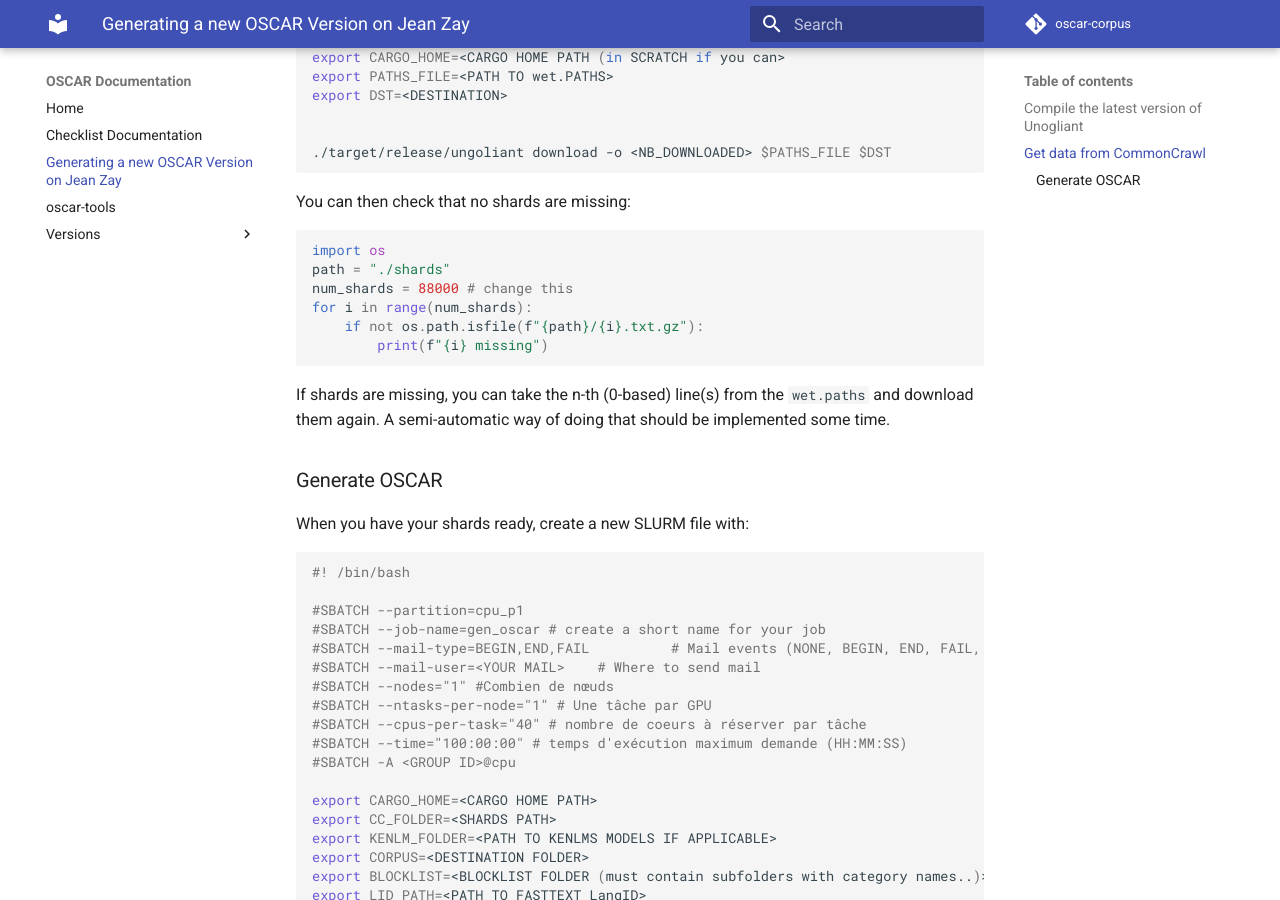
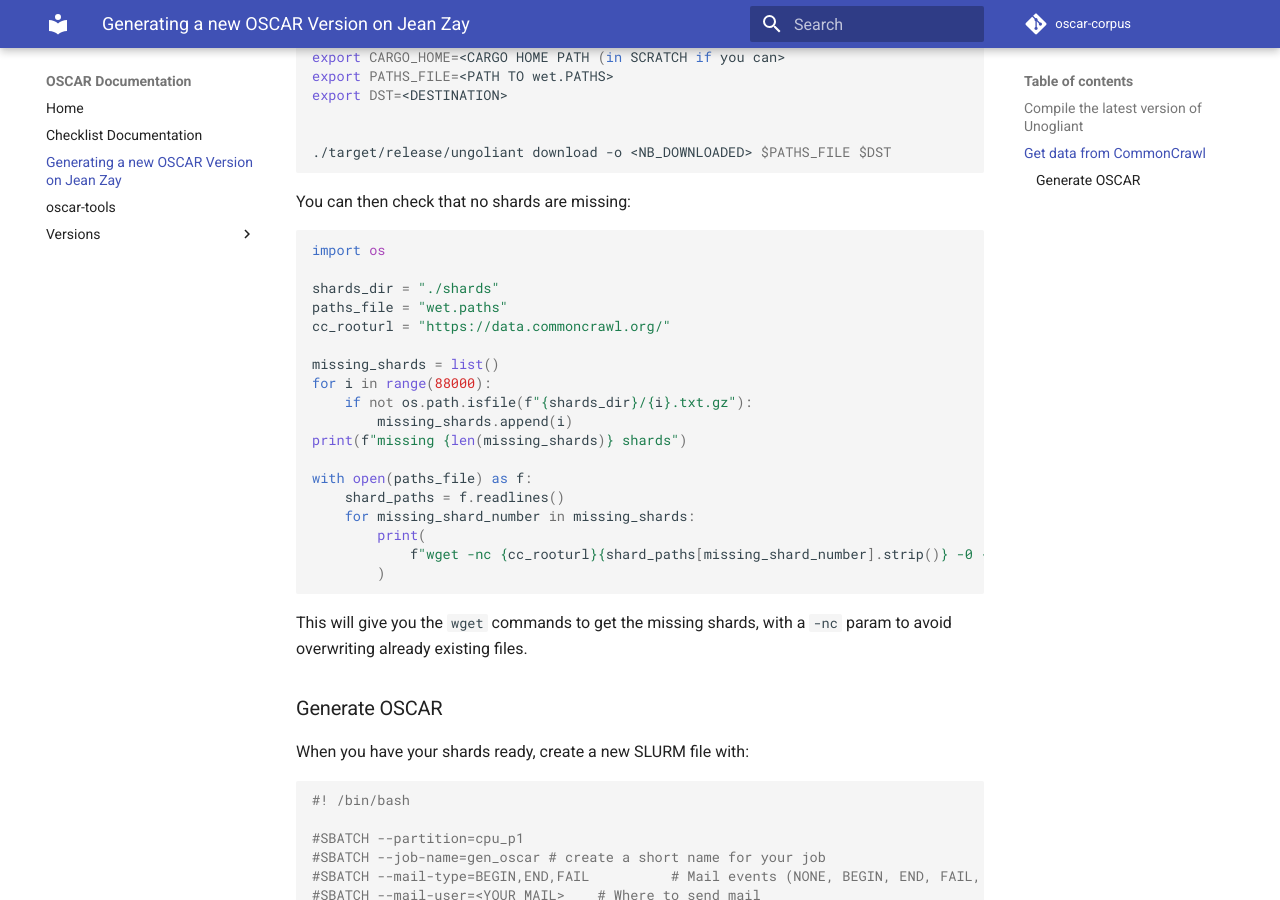
Before and after one commit to oscar-project/documentation, an MkDocs documentation site: the page built from docs/generation-jeanzay.md, in a window 1280 px wide and 900 px high, scrolled down 1463 px. Built offline with MkDocs 1.6.1 and Material for MkDocs 9.7.7, drawn with Linux system fonts in a browser that asks for light colours; comment, search, counter and statistics services are not loaded.

Commit message:
improve python script for redownloading

````diff
--- a/docs/generation-jeanzay.md
+++ b/docs/generation-jeanzay.md
@@ -72,15 +72,26 @@
 
 ```py
 import os
-path = "./shards"
-num_shards = 88000 # change this
-for i in range(num_shards):
-    if not os.path.isfile(f"{path}/{i}.txt.gz"):
-        print(f"{i} missing")
+
+shards_dir = "./shards"
+paths_file = "wet.paths"
+cc_rooturl = "https://data.commoncrawl.org/"
+
+missing_shards = list()
+for i in range(88000):
+    if not os.path.isfile(f"{shards_dir}/{i}.txt.gz"):
+        missing_shards.append(i)
+print(f"missing {len(missing_shards)} shards")
+
+with open(paths_file) as f:
+    shard_paths = f.readlines()
+    for missing_shard_number in missing_shards:
+        print(
+            f"wget -nc {cc_rooturl}{shard_paths[missing_shard_number].strip()} -0 {missing_shard_number}.txt.gz"
+        )
 ```
 
-If shards are missing, you can take the n-th (0-based) line(s) from the `wet.paths` and download them again.
-A semi-automatic way of doing that should be implemented some time.
+This will give you the `wget` commands to get the missing shards, with a `-nc` param to avoid overwriting already existing files.
 
 ### Generate OSCAR
 
````
